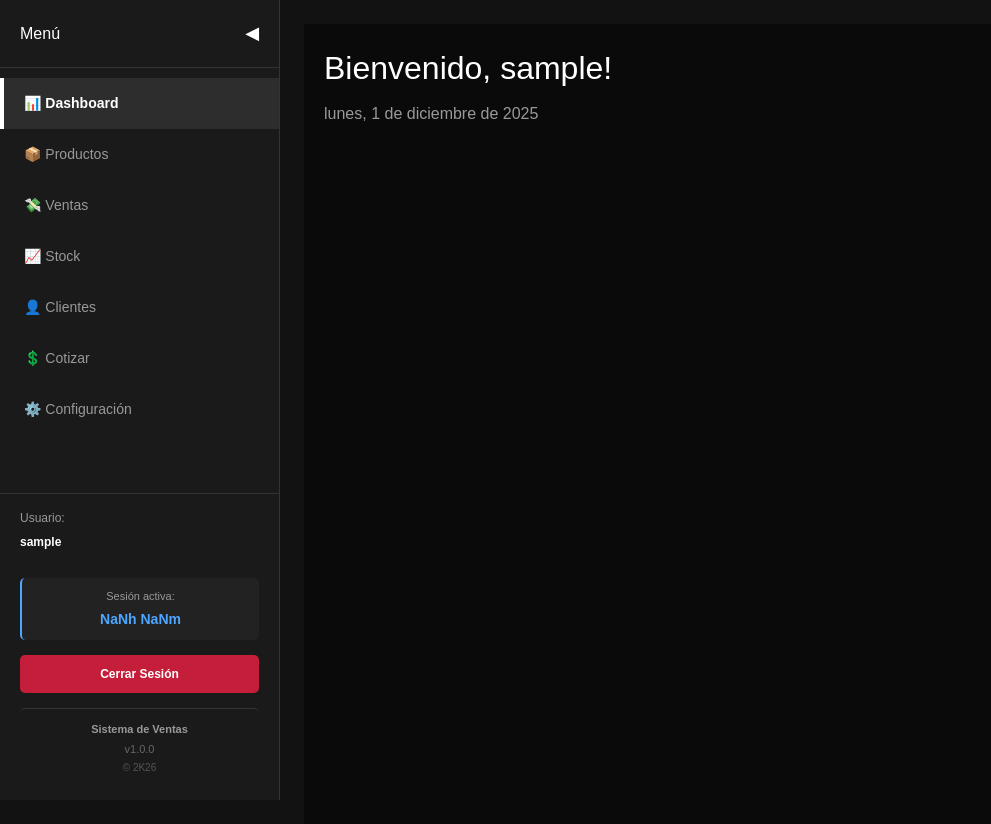
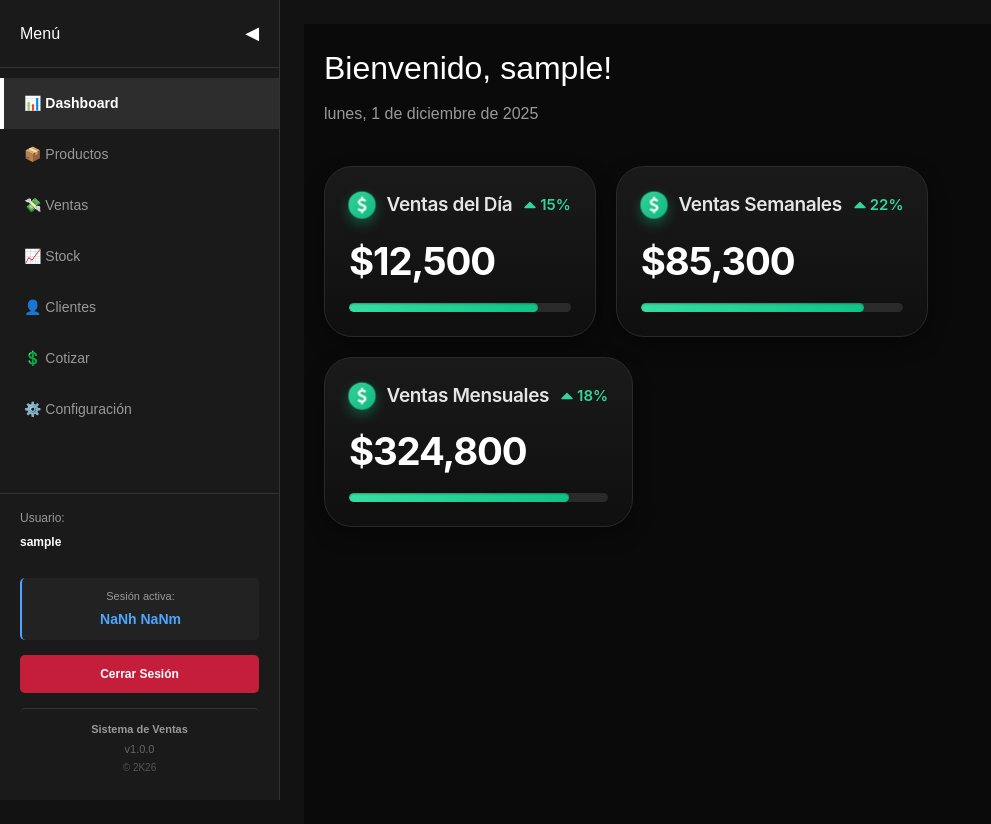
Before and after one commit to haxbyarchivos/SistemaDeVentas2k26, a React (Vite) app in the folder frontend/: page /dashboard in a window 1280 px wide. Shown: the whole page, without its empty margins (0-991 px from the left). Built offline with nearby package versions, Linux system fonts and the light colour scheme; sample sign-in values are in the browser's storage.

Commit message:
Dashboard visuals ventas

```diff
--- a/frontend/package.json
+++ b/frontend/package.json
@@ -20,6 +20,7 @@
     "react-dom": "^19.2.0",
     "react-helmet": "^6.1.0",
     "react-router-dom": "^7.9.6",
+    "styled-components": "^6.1.19",
     "tailwind-merge": "^3.4.0",
     "tailwindcss-animate": "^1.0.7",
     "three": "^0.181.2"
--- /dev/null
+++ b/frontend/src/components/SalesCard.jsx
@@ -0,0 +1,199 @@
+import React from 'react';
+import styled from 'styled-components';
+
+const SalesCard = ({ title, value, percent, icon, fillPercent = 76 }) => {
+  return (
+    <StyledWrapper fillPercent={fillPercent}>
+      <div className="card">
+        <div className="title">
+          <span>
+            {icon || (
+              <svg width={20} fill="currentColor" height={20} viewBox="0 0 1792 1792" xmlns="http://www.w3.org/2000/svg">
+                <path d="M1362 1185q0 153-99.5 263.5t-258.5 136.5v175q0 14-9 23t-23 9h-135q-13 0-22.5-9.5t-9.5-22.5v-175q-66-9-127.5-31t-101.5-44.5-74-48-46.5-37.5-17.5-18q-17-21-2-41l103-135q7-10 23-12 15-2 24 9l2 2q113 99 243 125 37 8 74 8 81 0 142.5-43t61.5-122q0-28-15-53t-33.5-42-58.5-37.5-66-32-80-32.5q-39-16-61.5-25t-61.5-26.5-62.5-31-56.5-35.5-53.5-42.5-43.5-49-35.5-58-21-66.5-8.5-78q0-138 98-242t255-134v-180q0-13 9.5-22.5t22.5-9.5h135q14 0 23 9t9 23v176q57 6 110.5 23t87 33.5 63.5 37.5 39 29 15 14q17 18 5 38l-81 146q-8 15-23 16-14 3-27-7-3-3-14.5-12t-39-26.5-58.5-32-74.5-26-85.5-11.5q-95 0-155 43t-60 111q0 26 8.5 48t29.5 41.5 39.5 33 56 31 60.5 27 70 27.5q53 20 81 31.5t76 35 75.5 42.5 62 50 53 63.5 31.5 76.5 13 94z" />
+              </svg>
+            )}
+          </span>
+          <p className="title-text">
+            {title || 'Sales'}
+          </p>
+          <p className="percent">
+            <svg xmlns="http://www.w3.org/2000/svg" viewBox="0 0 1792 1792" fill="currentColor" height={20} width={20}>
+              <path d="M1408 1216q0 26-19 45t-45 19h-896q-26 0-45-19t-19-45 19-45l448-448q19-19 45-19t45 19l448 448q19 19 19 45z" />
+            </svg> {percent || '20%'}
+          </p>
+        </div>
+        <div className="data">
+          <p>
+            {value || '39,500'}
+          </p>
+          <div className="range">
+            <div className="fill" style={{ width: `${fillPercent}%` }} />
+          </div>
+        </div>
+      </div>
+    </StyledWrapper>
+  );
+}
+
+const StyledWrapper = styled.div`
+  .card {
+    padding: 1.5rem;
+    background: linear-gradient(180deg, #1a1a1a, #0f0f0f);
+    box-shadow: 0 8px 20px rgba(0, 0, 0, 0.4);
+    max-width: 340px;
+    border-radius: 28px;
+    border: 1px solid #2a2a2a;
+    font-family: -apple-system, BlinkMacSystemFont, "SF Pro Text",
+      "Helvetica Neue", Arial, sans-serif;
+    transform: translateY(20px);
+    opacity: 0;
+    animation: cardFadeUp 0.8s cubic-bezier(0.25, 1, 0.5, 1) forwards;
+  }
+
+  .card:hover {
+    transform: translateY(-6px);
+    box-shadow: 0 16px 32px rgba(0, 0, 0, 0.6);
+    transition:
+      transform 0.45s ease,
+      box-shadow 0.45s ease;
+  }
+
+  .title {
+    display: flex;
+    align-items: center;
+  }
+
+  .title span {
+    position: relative;
+    padding: 0.6rem;
+    background: linear-gradient(135deg, #34d399, #10b981);
+    width: 1.6rem;
+    height: 1.6rem;
+    border-radius: 50%;
+    box-shadow: 0 3px 8px rgba(16, 185, 129, 0.35);
+    animation: pulse 2.4s ease-in-out infinite;
+  }
+
+  .title span svg {
+    position: absolute;
+    top: 50%;
+    left: 50%;
+    transform: translate(-50%, -50%);
+    color: #ffffff;
+    height: 1rem;
+  }
+
+  .title-text {
+    margin-left: 0.75rem;
+    color: #e5e5e5;
+    font-size: 19px;
+    font-weight: 600;
+    letter-spacing: -0.02em;
+  }
+
+  .percent {
+    margin-left: 0.5rem;
+    color: #34d399;
+    font-weight: 600;
+    display: flex;
+    font-size: 15px;
+  }
+
+  .data {
+    display: flex;
+    flex-direction: column;
+    justify-content: flex-start;
+  }
+
+  .data p {
+    margin-top: 1.25rem;
+    margin-bottom: 1.25rem;
+    color: #ffffff;
+    font-size: 2.4rem;
+    line-height: 2.7rem;
+    font-weight: 700;
+    text-align: left;
+    letter-spacing: -0.03em;
+    opacity: 0;
+    animation: fadeIn 0.8s ease forwards 0.3s;
+  }
+
+  .data .range {
+    position: relative;
+    background-color: #2a2a2a;
+    width: 100%;
+    height: 0.55rem;
+    border-radius: 9999px;
+    overflow: hidden;
+  }
+
+  .data .range .fill {
+    position: absolute;
+    top: 0;
+    left: 0;
+    background: linear-gradient(90deg, #34d399, #10b981);
+    width: 0%;
+    height: 100%;
+    border-radius: inherit;
+    box-shadow: inset 0 1px 2px rgba(0, 0, 0, 0.3);
+    animation:
+      fillBar 1.6s ease forwards 0.5s,
+      pulseFill 4s ease-in-out infinite 2.2s;
+  }
+
+  /* ✨ Animations */
+  @keyframes cardFadeUp {
+    from {
+      transform: translateY(20px);
+      opacity: 0;
+    }
+    to {
+      transform: translateY(0);
+      opacity: 1;
+    }
+  }
+
+  @keyframes fadeIn {
+    from {
+      opacity: 0;
+      transform: translateY(6px);
+    }
+    to {
+      opacity: 1;
+      transform: translateY(0);
+    }
+  }
+
+  @keyframes fillBar {
+    from {
+      width: 0%;
+    }
+    to {
+      width: ${props => props.fillPercent || 76}%;
+    }
+  }
+
+  @keyframes pulseFill {
+    0%,
+    100% {
+      filter: brightness(1);
+    }
+    50% {
+      filter: brightness(1.2);
+    }
+  }
+
+  @keyframes pulse {
+    0%,
+    100% {
+      transform: scale(1);
+      box-shadow: 0 3px 8px rgba(16, 185, 129, 0.35);
+    }
+    50% {
+      transform: scale(1.08);
+      box-shadow: 0 6px 14px rgba(16, 185, 129, 0.45);
+    }
+  }
+`;
+
+export default SalesCard;
--- a/frontend/src/pages/Dashboard.jsx
+++ b/frontend/src/pages/Dashboard.jsx
@@ -1,5 +1,6 @@
 import { useEffect, useState } from "react";
 import { useNavigate } from "react-router-dom";
+import SalesCard from "../components/SalesCard";
 
 export default function Dashboard() {
   const [user, setUser] = useState(null);
@@ -36,8 +37,25 @@ export default function Dashboard() {
       </p>
 
       {/* Aquí irán los gráficos y resúmenes */}
-      <div style={{ marginTop: "30px" }}>
-        {/* Placeholder para gráficos */}
+      <div style={{ marginTop: "30px", display: "flex", gap: "20px", flexWrap: "wrap" }}>
+        <SalesCard
+          title="Ventas del Día"
+          value="$12,500"
+          percent="15%"
+          fillPercent={60}
+        />
+        <SalesCard
+          title="Ventas Semanales"
+          value="$85,300"
+          percent="22%"
+          fillPercent={76}
+        />
+        <SalesCard
+          title="Ventas Mensuales"
+          value="$324,800"
+          percent="18%"
+          fillPercent={85}
+        />
       </div>
     </div>
   );
--- /dev/null
+++ b/package.json
@@ -0,0 +1,5 @@
+{
+  "dependencies": {
+    "styled-components": "^6.1.19"
+  }
+}
```
Also changed, not shown: 2 other files (tests, documents, lock files or other folders).
